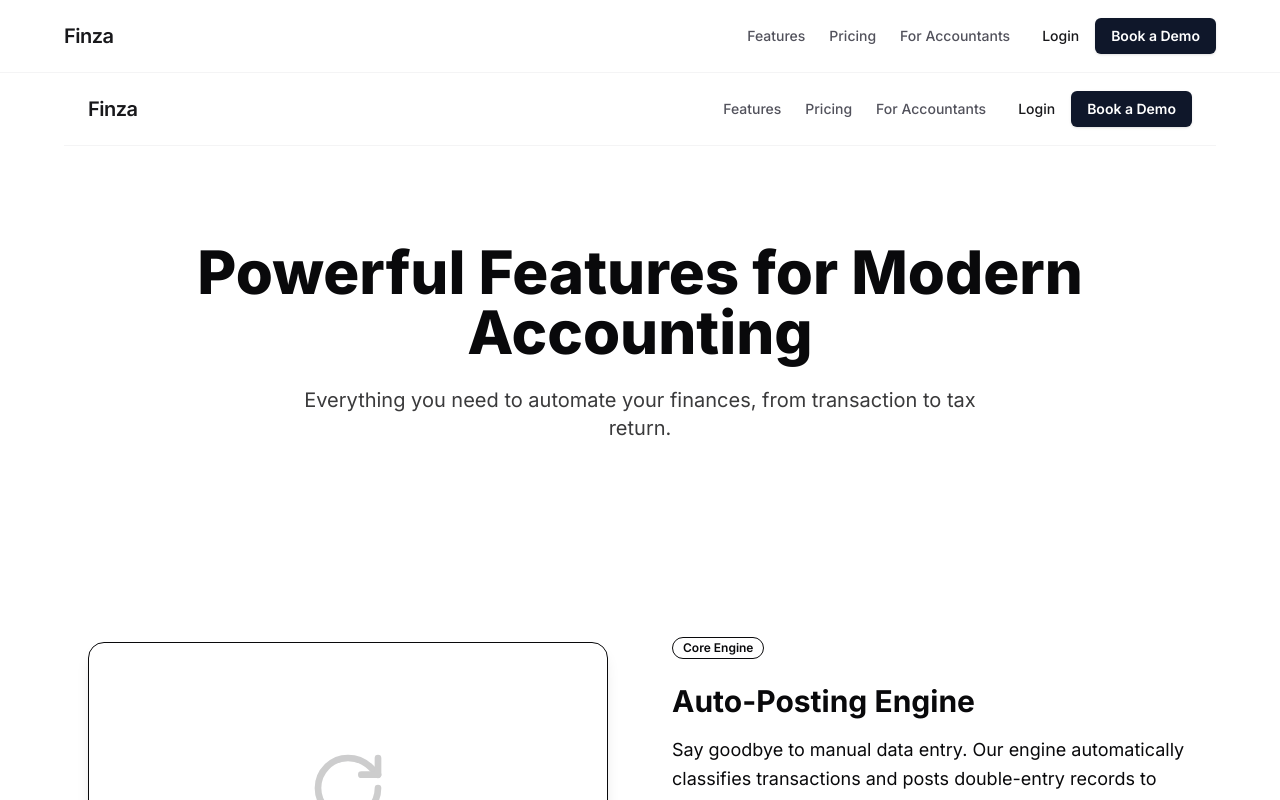
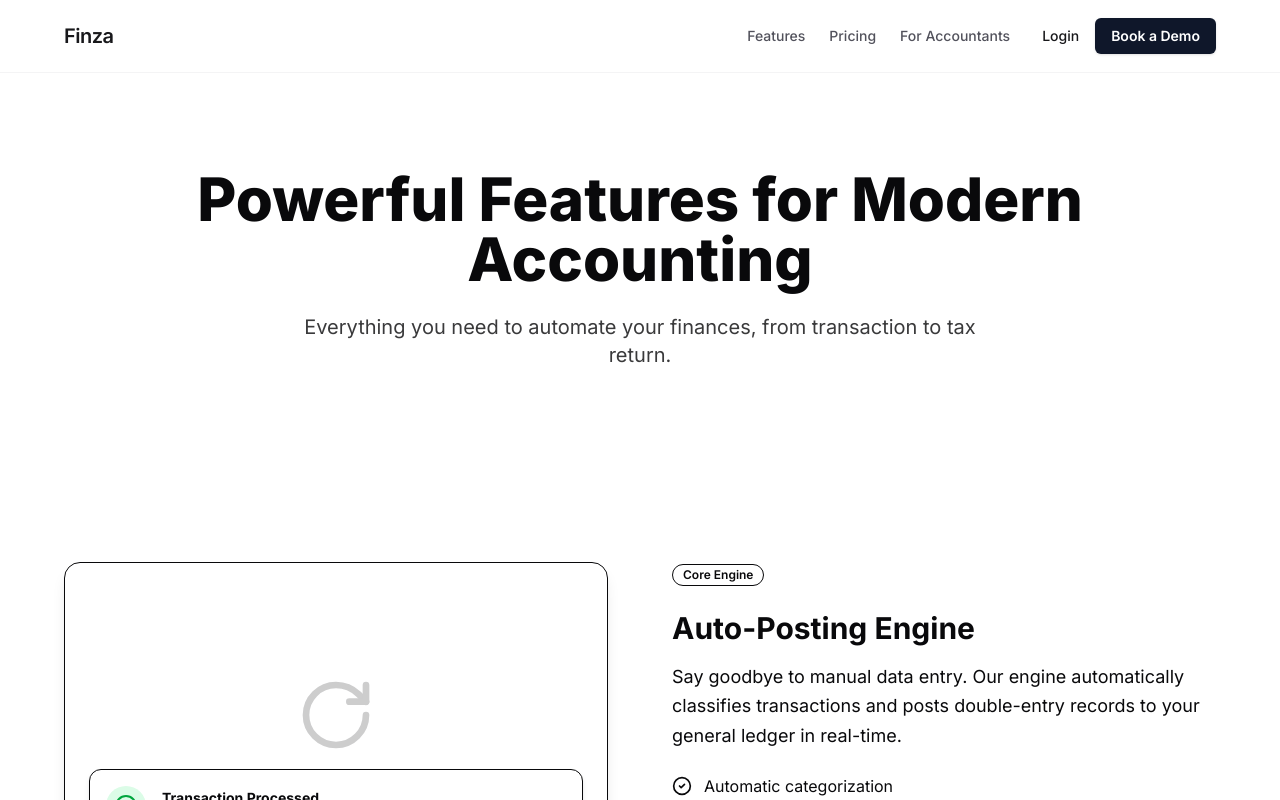
Before and after one commit to collinsadu0921-netizen/finzamarketing, a Next.js app: page /features in a window 1280 px wide. Shown: the top 800 px of the page. Built offline with nearby package versions, Linux system fonts and the light colour scheme.

Commit message:
Centralize Navbar and remove Container wrapper
Remove redundant Navbar imports/usages from accountants, features, and pricing pages now that Navbar is provided by RootLayout. Also remove the Container import/wrapper in src/app/layout.tsx and render children directly, cleaning up unused imports.

```diff
--- a/src/app/accountants/page.tsx
+++ b/src/app/accountants/page.tsx
@@ -1,4 +1,3 @@
-import { Navbar } from "@/components/navbar";
 import { Footer } from "@/components/footer";
 import { Button } from "@/components/ui/button";
 import { Link2, Users, FileBarChart, ShieldCheck } from "lucide-react";
@@ -13,7 +12,6 @@
 export default function AccountantsPage() {
     return (
         <main className="min-h-screen bg-background">
-            <Navbar />
 
             {/* Hero Section */}
             <section className="py-24 md:py-32 bg-primary text-primary-foreground text-center relative overflow-hidden">
--- a/src/app/features/page.tsx
+++ b/src/app/features/page.tsx
@@ -1,11 +1,9 @@
-import { Navbar } from "@/components/navbar";
 import { Footer } from "@/components/footer";
 import { CheckCircle2, RotateCw, ShoppingCart, PieChart, Lock, Users, FileText, Briefcase, Calculator } from "lucide-react";
 
 export default function FeaturesPage() {
     return (
         <main className="min-h-screen bg-background">
-            <Navbar />
 
             {/* Hero Section */}
             <section className="py-24 bg-primary text-primary-foreground text-center">
--- a/src/app/layout.tsx
+++ b/src/app/layout.tsx
@@ -1,7 +1,6 @@
 import type { Metadata } from "next";
 import { Inter } from "next/font/google";
 import "@/styles/globals.css";
-import { Container } from "@/components/container";
 import { Navbar } from "@/components/navbar";
 
 const inter = Inter({ subsets: ["latin"] });
@@ -20,7 +19,7 @@
     <html lang="en">
       <body className={`${inter.className} antialiased h-full`}>
         <Navbar />
-        <Container>{children}</Container>
+        {children}
       </body>
     </html>
   );
--- a/src/app/pricing/page.tsx
+++ b/src/app/pricing/page.tsx
@@ -1,4 +1,3 @@
-import { Navbar } from "@/components/navbar";
 import { Footer } from "@/components/footer";
 import { PricingSection } from "@/components/pricing-section";
 import { Accordion, AccordionContent, AccordionItem, AccordionTrigger } from "@/components/ui/accordion";
@@ -12,7 +11,6 @@
 export default function PricingPage() {
     return (
         <main className="min-h-screen bg-background">
-            <Navbar />
 
             {/* Hero Section */}
             <section className="py-24 bg-primary text-primary-foreground text-center">
```
